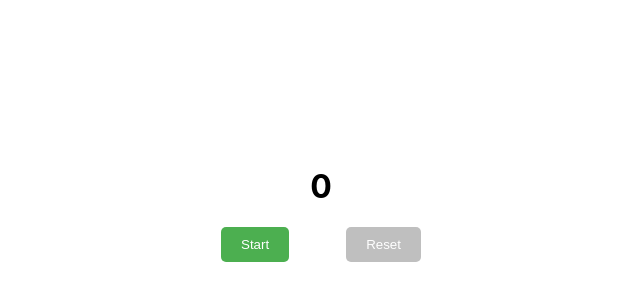
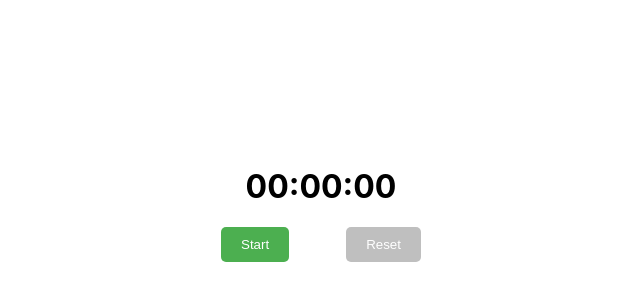
Before and after one commit to f1reball/timer_concept, a React (Create React App) app: page / in a window 1280 px wide. Shown: the part 196-496 px from the top of the page, without its empty margins (319-959 px from the left). Built offline with nearby package versions, Linux system fonts and the light colour scheme.

Commit message:
made timer have styling + reduced memory usage

```diff
--- a/src/components/timer.css
+++ b/src/components/timer.css
@@ -41,3 +41,8 @@
 .Button_Red:disabled {
     background-color: #bfbfbf;
 }
+
+.DigitHolder {
+    display: flex;
+    flex-direction: row;
+}
--- a/src/components/timer.js
+++ b/src/components/timer.js
@@ -19,14 +19,19 @@ function Timer() {
         }
     }
 
+    function timeFormat() {
+
+    }
+
     useEffect(() => {
 
         let interval = null;
 
         if(toggleTimer) {
             interval = setInterval(() => {
-                setTime(time => time + 1)
+                setTime(time => time + 10)
             }, 10)
+            timeFormat(time);
         } else {
             clearInterval(interval)
         }
@@ -40,7 +45,11 @@ function Timer() {
     return(
         <div className="Container">
             <div>
-                <h1>{time}</h1>
+                <div className='DigitHolder'>
+                    <h1>{("0" + Math.floor((time / 60000) % 60)).slice(-2)}:</h1>
+                    <h1>{("0" + Math.floor((time / 1000) % 60)).slice(-2)}:</h1>
+                    <h1>{("0" + ((time / 10) % 100)).slice(-2)}</h1>
+                </div>
             </div>
             <div className='ButtonWrapper'>
 
```
